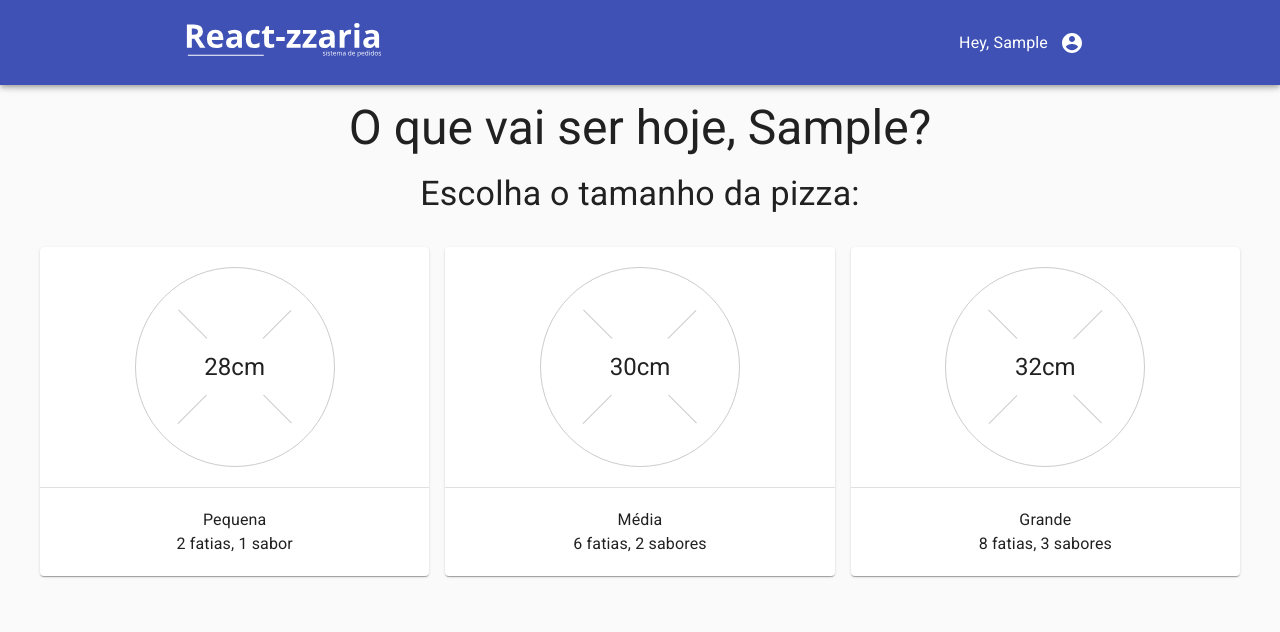
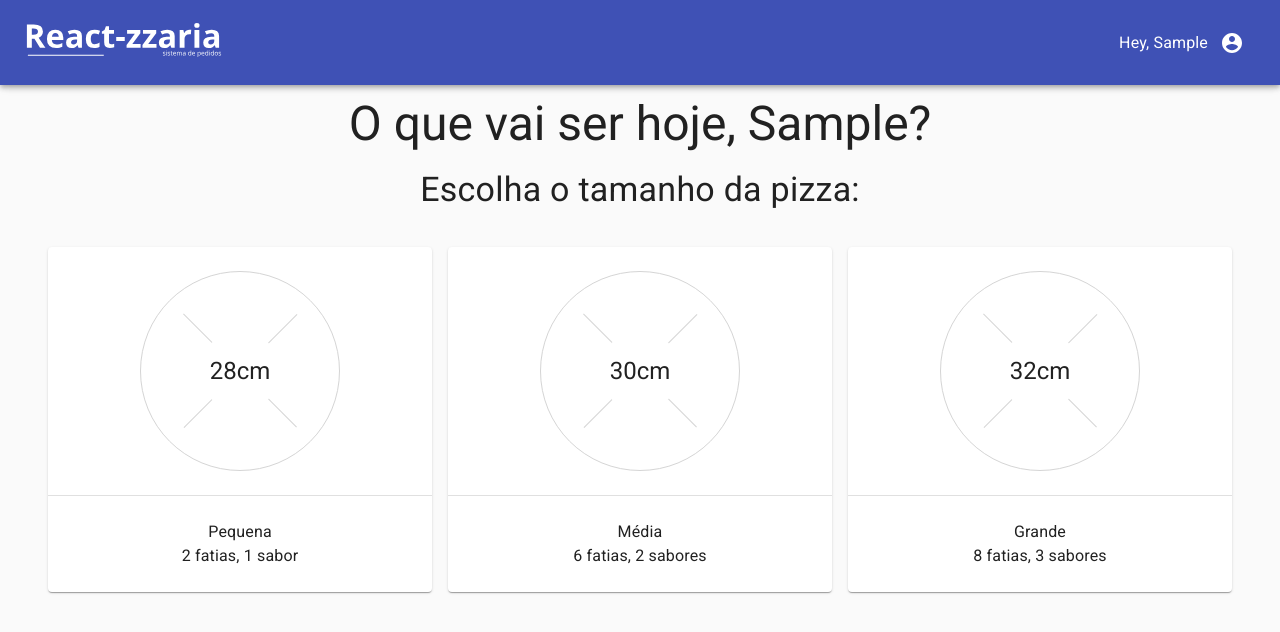
Before and after one commit to pedrokohler/react-zzaria, a React (Create React App) app: page / in a window 1280 px wide. Shown: the top 632 px of the page. Built offline with nearby package versions, Linux system fonts and the light colour scheme; no server answers; sample sign-in values are in the browser's storage.

Commit message:
Use theme variables along application

```diff
--- a/src/components/card-link.js
+++ b/src/components/card-link.js
@@ -11,7 +11,7 @@
   flex-direction: column;
   align-items: center;
 
-  padding: 20px 0;
+  padding: ${({ theme }) => theme.spacing(3, 0)};
 `;
 
 export default CardLink;
--- a/src/components/divider.js
+++ b/src/components/divider.js
@@ -2,7 +2,7 @@
 import styled from 'styled-components';
 
 const Divider = styled(MaterialDivider)`
-margin: 20px 0;
+margin: ${({ theme }) => theme.spacing(3, 0)};
 width: 100%;
 `;
 
--- a/src/components/pizzas-grid.js
+++ b/src/components/pizzas-grid.js
@@ -7,7 +7,7 @@
   container: true,
   spacing: 2
 })`
-  padding: 20px;
+  padding: ${({ theme }) => theme.spacing(3)}px;
 `;
 
 export default PizzasGrid;
--- a/src/containers/choose-pizza-size/choose-pizza-size.js
+++ b/src/containers/choose-pizza-size/choose-pizza-size.js
@@ -71,7 +71,7 @@
   position: relative;
   z-index: 1;
 
-  background: #fff;
+  background: ${({ theme }) => theme.palette.common.white};
   border-radius: 50%;
 `;
 
@@ -79,7 +79,7 @@
   height: 200px;
   width: 200px;
 
-  background: #fff;
+  background: ${({ theme }) => theme.palette.common.white};
 
   display: flex;
   justify-content: center;
@@ -88,12 +88,12 @@
   position: relative;
   z-index: 1;
 
-  border: 1px solid #ccc;
+  border: 1px solid ${({ theme }) => theme.palette.grey.A100};
   border-radius: 50%;
 
   &::before,
   &::after {
-    background: #ccc;
+    background: ${({ theme }) => theme.palette.grey.A100};
     content: '';
     position: absolute;
     transform: rotate(45deg);
--- a/src/containers/header/header.js
+++ b/src/containers/header/header.js
@@ -56,17 +56,17 @@
 const Logo = styled(MainLogo)`
   width: 200px;
   & path {
-    fill: #fff;
+    fill: ${({ theme }) => theme.palette.common.white};
   }
   & line{
-    stroke: #fff;
+    stroke: ${({ theme }) => theme.palette.common.white};
   }
 `;
 
 const Toolbar = styled(MaterialToolbar)`
   margin: 0 auto;
   width: 100%;
-  max-width: 960px;
+  max-width: ${({ theme }) => theme.breakpoints.values.lg}px;
 `;
 
 export default Header;
--- a/src/pages/login/login.js
+++ b/src/pages/login/login.js
@@ -22,7 +22,7 @@
 };
 
 const Container = styled.div`
-padding: 40px;
+  padding: ${({ theme }) => theme.spacing(5)}px;
 `;
 
 const GridContainer = styled(Grid).attrs({
@@ -37,8 +37,9 @@
   fullWidth: true
 })`
   && {
-    font-size: 20px;
+    font-size: ${({ theme }) => theme.typography.h5.fontSize};
     text-transform: none;
+    padding: ${({ theme }) => theme.spacing(2)}px;
     max-width: 480px;
   }
 `;
--- a/src/pages/main/main.js
+++ b/src/pages/main/main.js
@@ -25,7 +25,7 @@
 );
 
 const Content = styled.main`
-  padding: 100px 20px 20px;
+  padding: ${({ theme }) => theme.spacing(12, 3, 3)};
 `;
 
 export default Main;
```
